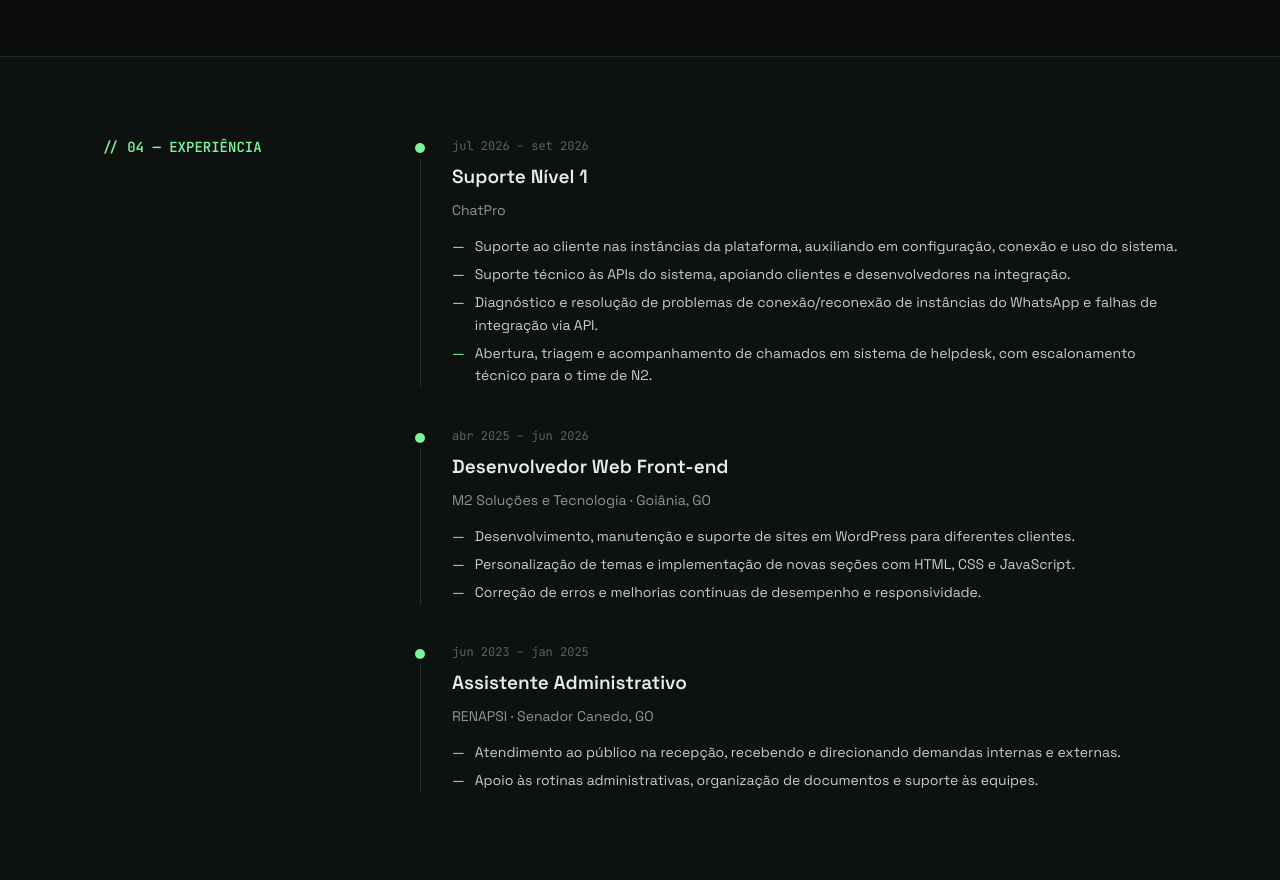
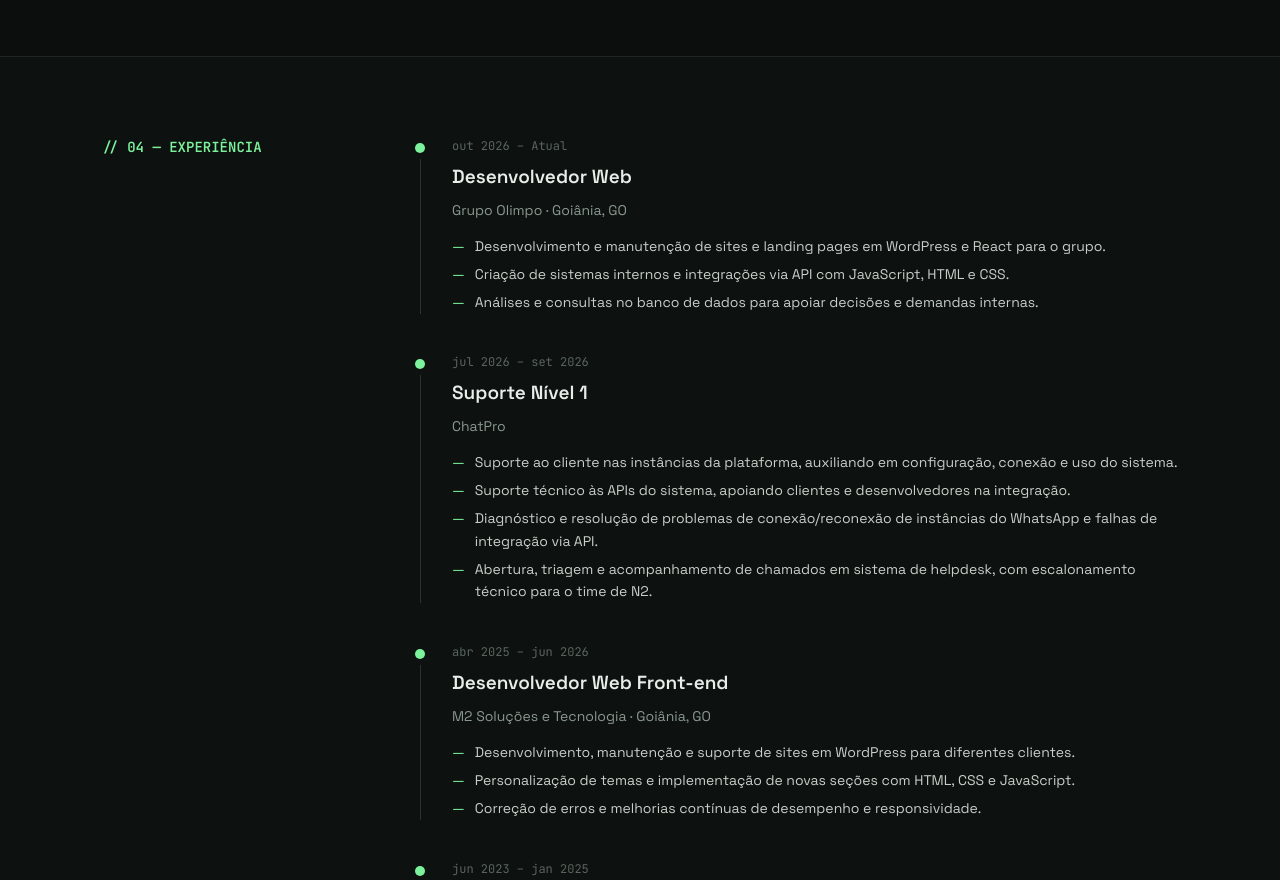
Before and after one commit to Vitocodando/portfolio, a React (Vite) app: page / in a window 1280 px wide. Shown: the part 6520-7400 px from the top of the page. Built offline with nearby package versions, Linux system fonts and the light colour scheme.

Commit message:
add: experiência nova

```diff
--- a/src/data/portfolioData.ts
+++ b/src/data/portfolioData.ts
@@ -137,6 +137,16 @@ export const getPortfolioData = (lang: Language) => {
   const jobs: JobExperience[] = isEn
     ? [
         {
+          period: 'Oct 2026 – Present',
+          role: 'Web Developer',
+          org: 'Grupo Olimpo · Goiânia, GO',
+          points: [
+            "Built and maintained the group's websites and landing pages with WordPress and React.",
+            'Developed internal systems and API integrations with JavaScript, HTML and CSS.',
+            'Ran database queries and analyses to support decisions and internal requests.',
+          ],
+        },
+        {
           period: 'Jul 2026 – Sep 2026',
           role: 'Tier 1 Support',
           org: 'ChatPro',
@@ -168,6 +178,16 @@ export const getPortfolioData = (lang: Language) => {
         },
       ]
     : [
+        {
+          period: 'out 2026 – Atual',
+          role: 'Desenvolvedor Web',
+          org: 'Grupo Olimpo · Goiânia, GO',
+          points: [
+            'Desenvolvimento e manutenção de sites e landing pages em WordPress e React para o grupo.',
+            'Criação de sistemas internos e integrações via API com JavaScript, HTML e CSS.',
+            'Análises e consultas no banco de dados para apoiar decisões e demandas internas.',
+          ],
+        },
         {
           period: 'jul 2026 – set 2026',
           role: 'Suporte Nível 1',
```
Also changed, not shown: 2 other files (tests, documents, lock files or other folders).
